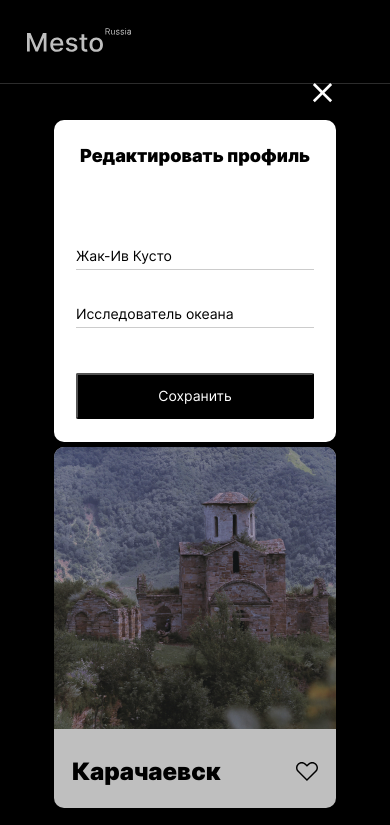
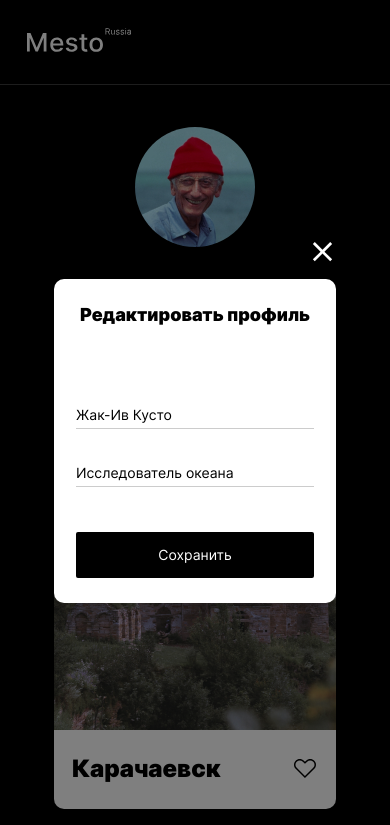
Before and after one commit to maxdee1489/mesto, a plain HTML site: page index.html in a window 390 px wide. Both pictures are taken after a click on the button 309 px from the left and 289 px from the top of the page. Shown: the top 825 px of the page. Drawn offline with Linux system fonts and the light colour scheme.

Commit message:
Итерация№2

```diff
--- a/blocks/element/__group/element__group.css
+++ b/blocks/element/__group/element__group.css
@@ -1,7 +1,7 @@
 .element__group {
   display: flex;
   justify-content: space-between;
-  max-width: 246px;
-  margin: 25px 15px 31px 18px;
+  max-width: 244px;
+  margin: 21px 15px 26px 18px;
   align-items: center;
 }
--- a/blocks/element/__like-button/__active/element__like-button__active.css
+++ b/blocks/element/__like-button/_enabled/element__like-button_enabled.css
@@ -1,3 +1,3 @@
-.element__like-button__active {
+.element__like-button_enabled {
   background-image: url(../../../../images/black-heart.svg);
 }
--- a/blocks/element/element.css
+++ b/blocks/element/element.css
@@ -1,7 +1,6 @@
 .element {
   font-family: 'Inter', Arial, sans-serif;
   max-width: 282px;
-  max-height: 361px;
   background-color: #fff;
   border-radius: 10px;
 }
--- a/blocks/header/__line/header__line.css
+++ /dev/null
@@ -1,7 +0,0 @@
-.header__line {
-  max-width: 100%;
-  border-bottom: 1px solid #545454;
-  opacity: .7;
-  width: 100%;
-  box-sizing: border-box;
-}
--- a/blocks/header/header.css
+++ b/blocks/header/header.css
@@ -1,9 +1,6 @@
 .header {
   min-height: 74px;
-  display: flex;
-  flex-direction: column;
-  justify-content: space-between;
-  align-items: flex-start;
+  border-bottom: 1px solid rgba(84, 84, 84, .7);
 }
 
 @media screen and (max-width: 540px) {
--- a/blocks/page/__content/page__content.css
+++ b/blocks/page/__content/page__content.css
@@ -1,17 +1,5 @@
 .page__content {
   margin: 40px 0 66px;
-}
-
-@media screen and (max-width: 1000px) {
-  .page__content {
-    margin: 40px 0 66px;
-  }
-}
-
-@media screen and (max-width: 840px) {
-  .page__content {
-    margin: 40px 0 66px;
-  }
 }
 
 @media screen and (max-width: 740px) {
--- a/blocks/popup/__container/popup__container.css
+++ b/blocks/popup/__container/popup__container.css
@@ -5,7 +5,6 @@
   justify-content: center;
   align-items: center;
   width: 510px;
-  height: 410px;
 }
 
 
@@ -13,7 +12,5 @@
 @media screen and (max-width: 540px) {
   .popup__container {
     width: 282px;
-    height: 390px;
-    margin-bottom: 320px;
   }
 }
--- a/blocks/popup/__content/popup__content.css
+++ b/blocks/popup/__content/popup__content.css
@@ -2,13 +2,11 @@
     box-shadow: 0 0 25px rgba(0, 0, 0, .15);
     border-radius: 10px;
     width: 430px;
-    height: 330px;
     background-color: #fff;
 }
 
 @media screen and (max-width: 540px) {
   .popup__content {
     width: 282px;
-    height: 322px;
   }
 }
--- a/blocks/popup/__save-button/popup__save-button.css
+++ b/blocks/popup/__save-button/popup__save-button.css
@@ -9,6 +9,7 @@
     border-radius: 2px;
     cursor: pointer;
     margin: 48px 0 0 0;
+    border: none;
 }
 
 .popup__save-button:hover {
@@ -25,13 +26,3 @@
     line-height: 17px;
   }
 }
-
-@media screen and (max-width: 420px) {
-  .popup__save-button {
-    width: 238px;
-    height: 46px;
-    margin: 45px 0 0 0;
-    font-size: 14px;
-    line-height: 17px;
-  }
-}
--- a/blocks/popup/popup.css
+++ b/blocks/popup/popup.css
@@ -4,7 +4,7 @@
   left: 0;
   width: 100%;
   height: 100%;
-  background-color: rgba(0, 0, 0, .25);
+  background-color: rgba(0, 0, 0, .5);
   display: none;
   justify-content: center;
   align-items: center;
--- a/blocks/profile/__add-button/profile__add-button.css
+++ b/blocks/profile/__add-button/profile__add-button.css
@@ -9,6 +9,7 @@
   border: 2px solid #fff;
   cursor: pointer;
   align-self: center;
+  border-radius: 2px;
 }
 
 .profile__add-button:hover {
--- a/blocks/profile/__amplua/profile__amplua.css
+++ b/blocks/profile/__amplua/profile__amplua.css
@@ -8,6 +8,8 @@
   text-overflow: ellipsis;
   white-space: nowrap;
   overflow: hidden;
+  position: relative;
+  bottom: 12px;
 }
 
 @media screen and (max-width: 540px) {
@@ -15,5 +17,7 @@
     font-size: 14px;
     line-height: 17px;
     margin: 9px 0 0;
+    bottom: 20px;
+    max-width: 200px;
   }
 }
--- a/blocks/profile/__edit-button/profile__edit-button.css
+++ b/blocks/profile/__edit-button/profile__edit-button.css
@@ -1,14 +1,14 @@
 .profile__edit-button {
   width: 24px;
   height: 24px;
-  position: absolute;
-  top: 35px;
-  right: 0;
+  position: relative;
+  bottom: 20px;
   background: none;
   background-image: url(../../../images/edit-button.svg);
   background-size: contain;
   cursor: pointer;
   border: none;
+  align-self: flex-end;
 }
 
 .profile__edit-button:hover {
@@ -16,17 +16,11 @@
   transition: .3s ease-in;
 }
 
-@media screen and (max-width: 740px) {
-  .profile__edit-button {
-    top: 16px;
-  }
-}
-
 @media screen and (max-width: 540px) {
   .profile__edit-button {
     width: 18px;
     height: 18px;
-    top: 8px;
-    right: 18px;
+    right: 20px;
+    bottom: 25px;
   }
 }
--- a/blocks/profile/__info/profile__info.css
+++ b/blocks/profile/__info/profile__info.css
@@ -21,6 +21,6 @@
 @media screen and (max-width: 540px) {
   .profile__info {
     width: 282px;
-    margin: 26px 0 30px;
+    margin: 26px 0 12px;
   }
 }
--- a/blocks/profile/__name/profile__name.css
+++ b/blocks/profile/__name/profile__name.css
@@ -8,11 +8,15 @@
   text-overflow: ellipsis;
   white-space: nowrap;
   overflow: hidden;
+  position:relative;
+  top: 12px;
 }
 
 @media screen and (max-width: 540px) {
   .profile__name {
     font-size: 27px;
     line-height: 33px;
+    top: 0px;
+    max-width: 200px;
   }
 }
--- a/index.html
+++ b/index.html
@@ -10,7 +10,6 @@
 <body class="page">
   <header class="header page__header">
     <img src="./images/logo.svg" alt="логотип Место" class="header__logo">
-    <div class="header__line"></div>
   </header>
   <main class="content page__content">
     <section class="profile content__profile">
@@ -18,8 +17,8 @@
         <img src="./images/image.jpg" alt="аватар Кусто" class="profile__avatar">
         <div class="profile__info">
           <h1 class="profile__name">Жак-Ив Кусто</h1>
+          <button type="button" aria-label="edit" class="profile__edit-button"></button>
           <p class="profile__amplua">Исследователь океана</p>
-          <button type="button" aria-label="edit" class="profile__edit-button"></button>
         </div>
       </div>
       <button type="button" aria-label="add" class="profile__add-button"></button>
@@ -77,9 +76,9 @@
       <button type="button" aria-label="close" class="popup__close"></button>
       <div class="popup__content">
         <h2 class="popup__title">Редактировать профиль</h2>
-        <form class="popup__info">
-          <input id="name" type="text" class="popup__input">
-          <input id="amplua" type="text" class="popup__input">
+        <form class="popup__info" name="editForm">
+          <input id="name" type="text" class="popup__input" name="nameForm">
+          <input id="amplua" type="text" class="popup__input" name="ampluaForm">
           <button class="popup__save-button">Сохранить</button>
         </form>
       </div>
--- a/pages/index.css
+++ b/pages/index.css
@@ -4,7 +4,6 @@
 @import url(../blocks/header/header.css);
 @import url(../blocks/page/__header/page__header.css);
 @import url(../blocks/header/__logo/header__logo.css);
-@import url(../blocks/header/__line/header__line.css);
 @import url(../blocks/content/content.css);
 @import url(../blocks/page/__content/page__content.css);
 @import url(../blocks/profile/profile.css);
@@ -23,7 +22,7 @@
 @import url(../blocks/element/__group/element__group.css);
 @import url(../blocks/element/__title/element__title.css);
 @import url(../blocks/element/__like-button/element__like-button.css);
-@import url(../blocks/element/__like-button/__active/element__like-button__active.css);
+@import url(../blocks/element/__like-button/_enabled/element__like-button_enabled.css);
 @import url(../blocks/footer/footer.css);
 @import url(../blocks/page/__footer/page__footer.css);
 @import url(../blocks/footer/__copyright/footer__copyright.css);
--- a/scripts/index.js
+++ b/scripts/index.js
@@ -9,7 +9,8 @@ const openPopup = function() {
 
 const closePopup = function() {
   popupElement.classList.remove('popup_is-opened');
-  addInfo();
+  name.value = profileName.textContent;
+  amplua.value = profileAmplua.textContent;
 };
 
 popupOpenButton.addEventListener('click', openPopup);
@@ -20,11 +21,10 @@ popupCloseButton.addEventListener('click', closePopup);
 const profileElement = document.querySelector('.profile');
 const profileName = profileElement.querySelector('.profile__name');
 const profileAmplua = profileElement.querySelector('.profile__amplua');
+let name = document.getElementById('name');
+let amplua = document.getElementById('amplua');
 
 const addInfo = function() {
-  let name = document.getElementById('name');
-  let amplua = document.getElementById('amplua');
-
   name.value = profileName.textContent;
   amplua.value = profileAmplua.textContent;
 };
@@ -53,7 +53,7 @@ function formSubmitHandler (evt) {
     profileAmplua.textContent = job;
 
     //Закрытие Popup
-    popupElement.classList.remove('popup_is-opened');
+    closePopup();
 }
 
 // Прикрепляем обработчик к форме:
```
